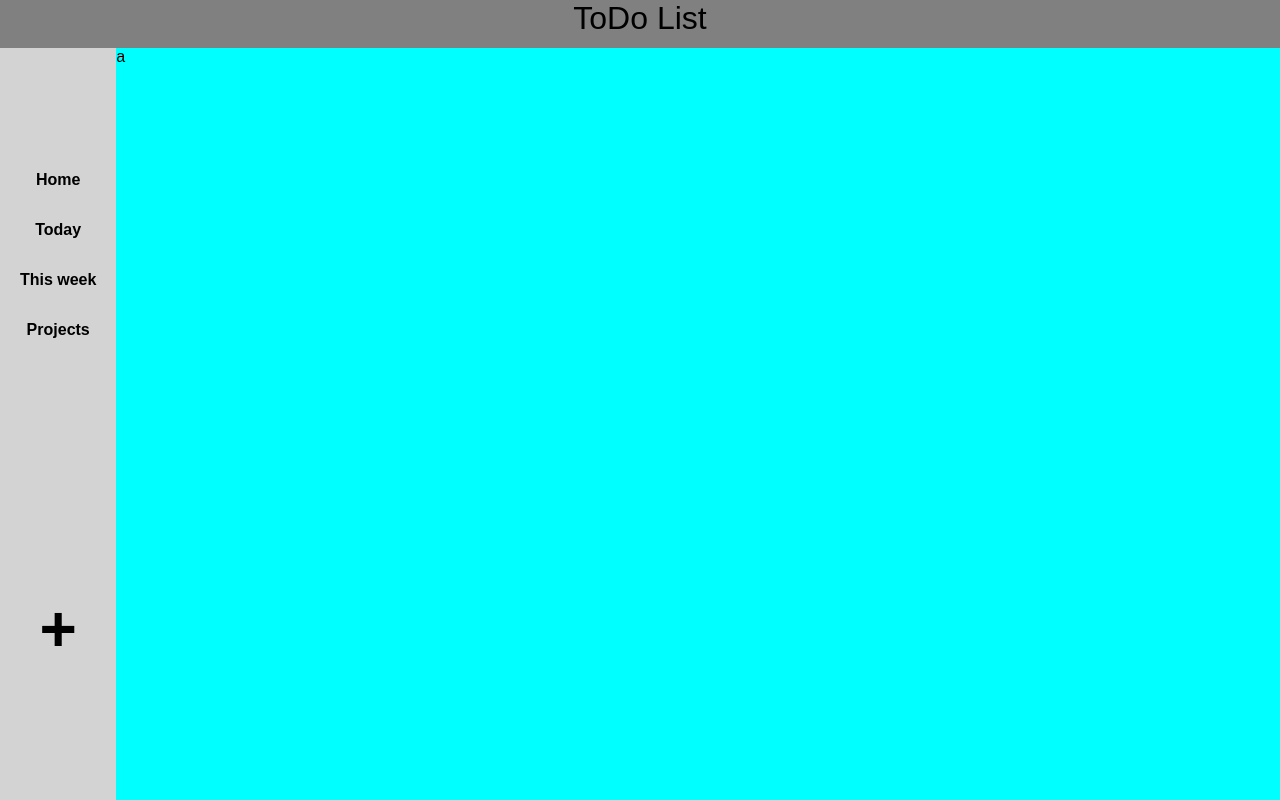
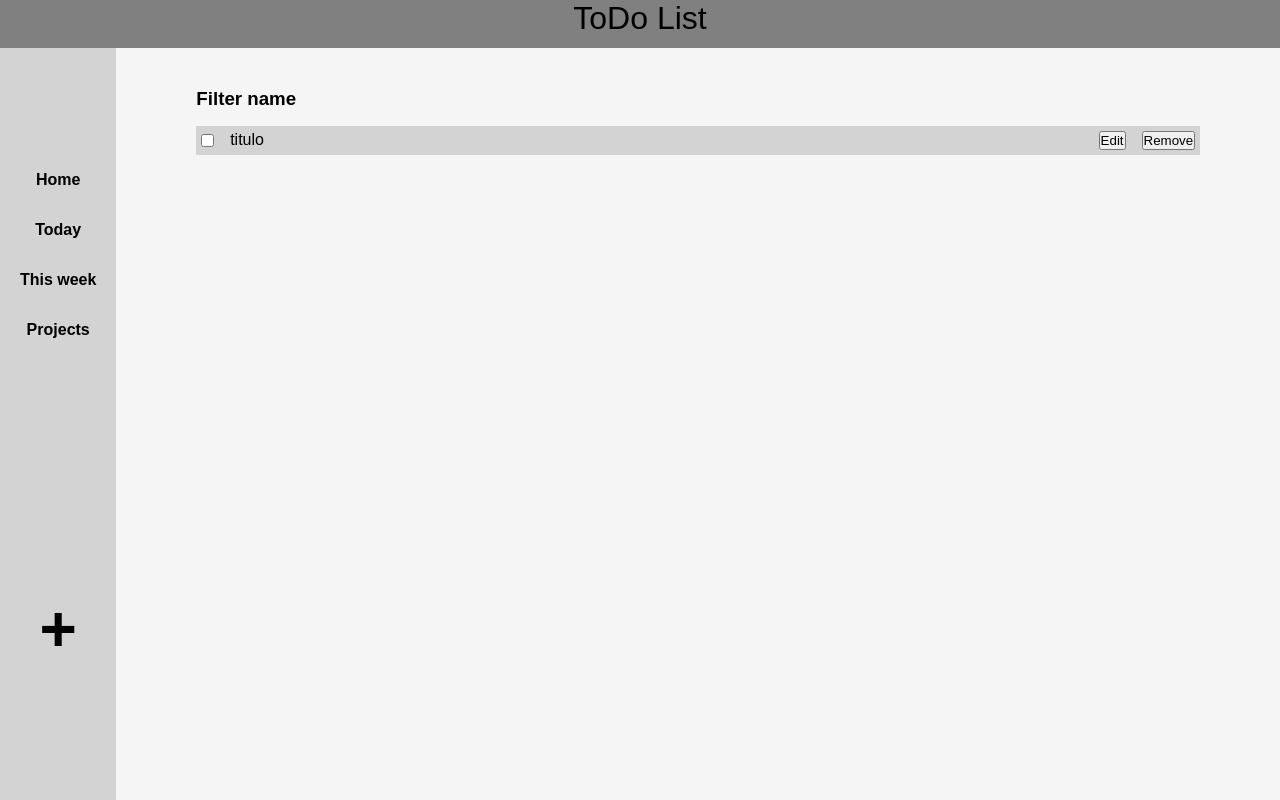
Before and after one commit to Direcaoass/ToDo-List, a plain HTML site: page index.html in a window 1280 px wide. Drawn offline with Linux system fonts and the light colour scheme.

Commit message:
taskDiv Created

```diff
--- a/index.html
+++ b/index.html
@@ -26,20 +26,35 @@
       <div class="projectsDiv"></div>
       <div id="addButton"><button><i class="fa-solid fa-plus fa-4x"></i></button></div>
     </nav>
-    <div class="mainContent">a</div>
+    <div class="mainContentGrid">
+      <div class="mainContent">
+        <h3>Filter name</h3>
+        <div class="taskDiv">
+          <div class="leftSide">
+            <input type="checkbox" id="taskCheck">
+            <div class="title">titulo</div>
+          </div>
+          <div class="rightSide">
+            <div class="dueDate"></div>
+            <button class="edit">Edit</button>
+            <button class="remove">Remove</button>
+          </div>
+        </div>
+      </div>
+    </div>
     <div class="taskPopUp">
       <form action="">
         <h2>Create a new task</h2>
         <input type="text" id="taskTitle" placeholder="Task Title" maxlength="30" required>
-        <textarea  cols="35" rows="5" id="taskContent" placeholder="Task Content" required></textarea>
-        <input type="text" id="taskProject" list="projectList" placeholder="Project Name"required>
-          <datalist id="projectList"></datalist>
+        <textarea cols="35" rows="5" id="taskContent" placeholder="Task Content" required></textarea>
+        <input type="text" id="taskProject" list="projectList" placeholder="Project Name" required>
+        <datalist id="projectList"></datalist>
 
         <div class="dueDate">DueDate: <input type="date" id="taskDueDate" placeholder="DueDate" required></div>
-        <div class="priorityDiv" id="taskPriority">Priority: <label for="Highpriority">High</label><input type="radio" id="highPriority"
-            name="priority" value="high"><label for="Midpriority">Mid</label>
-          <input type="radio" id="Midpriority" name="priority" value="mid" required><label for="lowPriority">Low</label><input
-            type="radio" id="lowPriority" name="priority" value="low">
+        <div class="priorityDiv" id="taskPriority">Priority: <label for="Highpriority">High</label><input type="radio"
+            id="highPriority" name="priority" value="high"><label for="Midpriority">Mid</label>
+          <input type="radio" id="Midpriority" name="priority" value="mid" required><label
+            for="lowPriority">Low</label><input type="radio" id="lowPriority" name="priority" value="low">
         </div>
         <div class="completedBtn">Check if Completed <input type="checkbox" id="taskCompleted"></div>
         <div class="PopupBtn"><button id="confirmBtn" type="submit">Confirm</button>
--- a/script.js
+++ b/script.js
@@ -14,16 +14,9 @@ function createTask(id, title, content, dueDate, project, priority, completed) {
   tasksArray=[];
 
 
-
   function generateId() {
     return Math.floor(Math.random() * 9000);
 }
-
-
-
-
-
-
 
 //Local Storage
 
@@ -42,6 +35,21 @@ function getTasks() {
 
 
 //DOM STUFF
+
+function showHomeTasks(){
+    const tasks=getTasks();
+    tasks.forEach(task=>createTaskList(task)
+    )
+}
+
+function createTaskList(task){
+const mainContent=document.querySelector('.mainContent')
+const taskDiv=document.createElement('div')
+
+
+}
+
+
 
 function addTask(){
 
@@ -80,10 +88,14 @@ function hidePopup(){
                 }
 
 
+
 const addButton=document.getElementById('addButton');
 const confirmBtn=document.getElementById('confirmBtn')
 const cancelBtn=document.getElementById('cancelBtn')
+const homeBtn=document.getElementById('home');
 
+
+homeBtn.onclick=()=>showHomeTasks()
 addButton.onclick=()=>activePopup();
 cancelBtn.onclick=()=>hidePopup();
 confirmBtn.onclick=(e)=>{
--- a/styles.css
+++ b/styles.css
@@ -13,6 +13,7 @@ header {
   background-color: gray;
   text-align: center;
   height: 6vh;
+  width: 100vw;
   font-size: 2rem;
 
 }
@@ -60,11 +61,34 @@ ul {
   overflow: auto;
 }
 
-.mainContent{
-  background-color: aqua;
+.mainContentGrid{
+  background-color:whitesmoke;
   width: 100%;
 
 }
+
+.mainContent{
+  padding: 2.5rem 5rem;
+
+}
+
+.mainContent h3{
+  padding-bottom: 1rem;
+}
+
+.taskDiv{
+  display: flex;
+  justify-content: space-between;
+  background-color: lightgray;
+  padding: 0.3rem;
+
+  }
+
+  .leftSide,.rightSide{
+    display: flex;
+    gap:1rem;
+  }
+
 
 
 .overlay {
```
